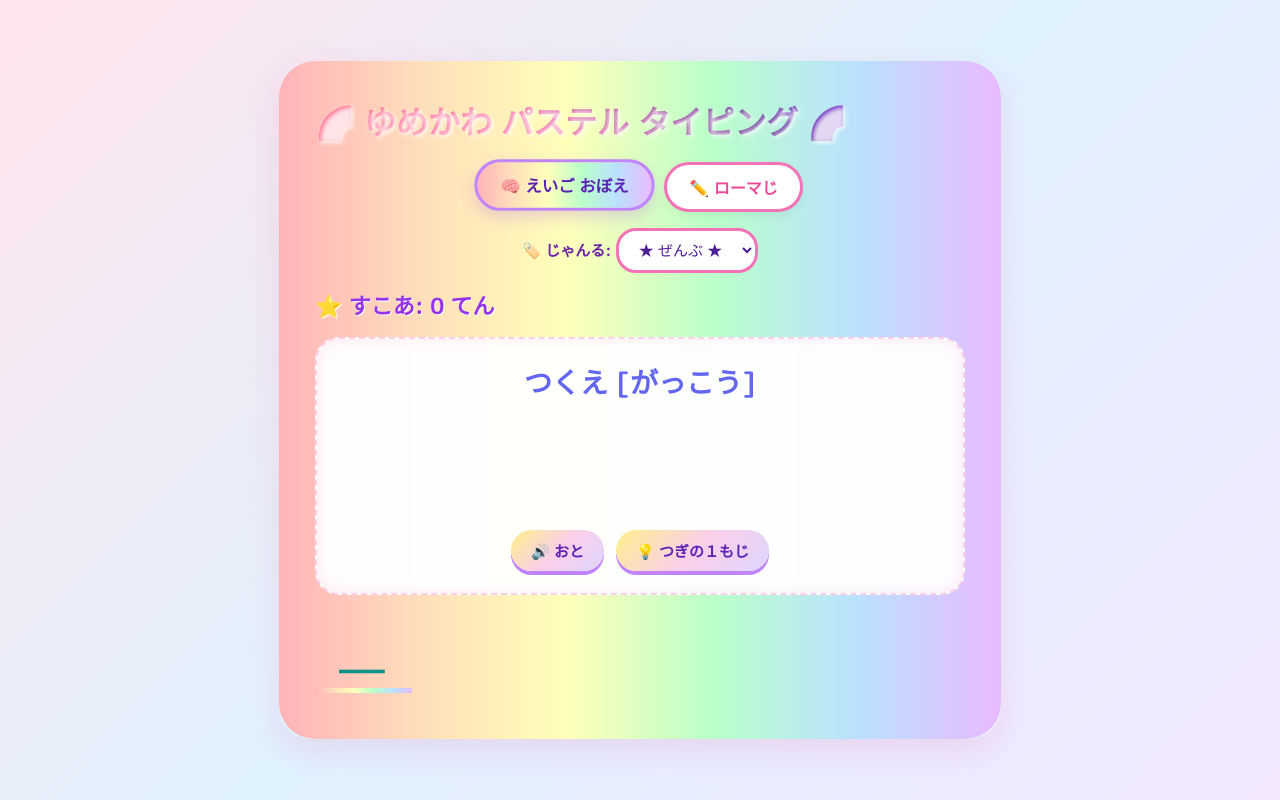
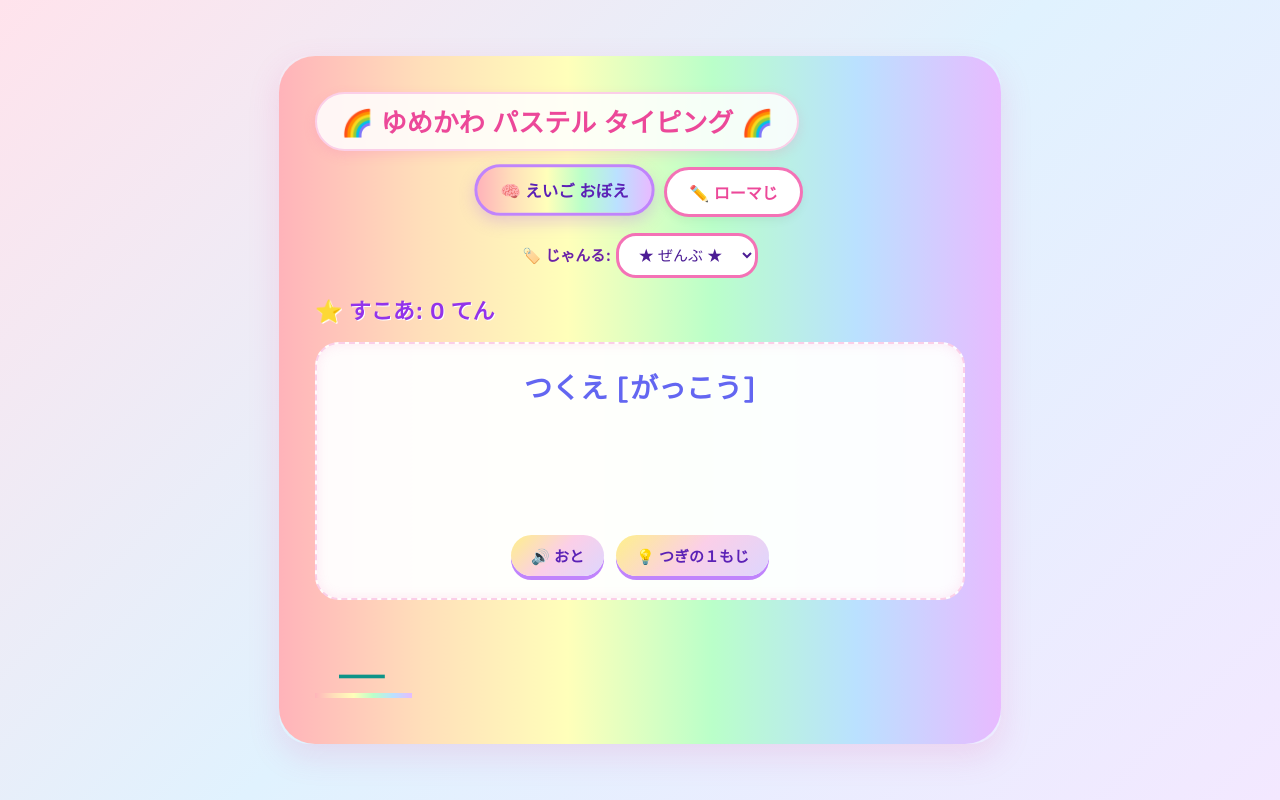
Before and after one commit to minori-Reborn/typing-app, a plain HTML site: page index.html in a window 1280 px wide. Drawn offline with nearby package versions, Linux system fonts and the light colour scheme.

Commit message:
Update index.html

```diff
--- a/index.html
+++ b/index.html
@@ -52,14 +52,17 @@
       background: var(--rainbow-grad);
     }
 
-    /* レインボータイトルの文字 */
+    /* レインボータイトルの文字＆白背景ボックス */
     h1 {
-      font-size: 32px;
-      margin: 0 0 16px 0;
-      background: linear-gradient(45deg, #ff758c, #ff7eb3, #764ba2, #6b11ff);
-      -webkit-background-clip: text;
-      -webkit-text-fill-color: transparent;
-      text-shadow: 2px 2px 4px rgba(255, 255, 255, 0.8);
+      font-size: 26px;
+      margin: 0 auto 16px auto;
+      padding: 8px 24px;
+      background: rgba(255, 255, 255, 0.85);
+      border-radius: 50px;
+      display: inline-block;
+      color: #ec4899;
+      box-shadow: 0 4px 12px rgba(244, 114, 182, 0.2);
+      border: 2px solid #fbcfe8;
     }
 
     .mode-select {
@@ -380,7 +383,6 @@
     }, 1500);
   }
 
-  /* パステルレインボーな紙ふぶき 🎉 */
   function fireConfetti() {
     confetti({
       particleCount: 50,
```
